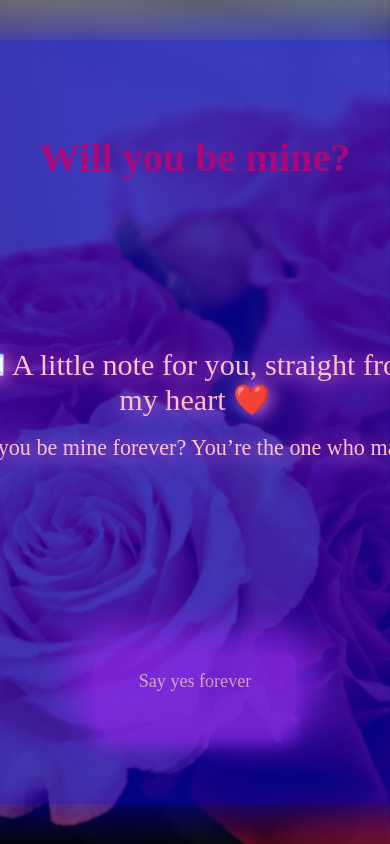
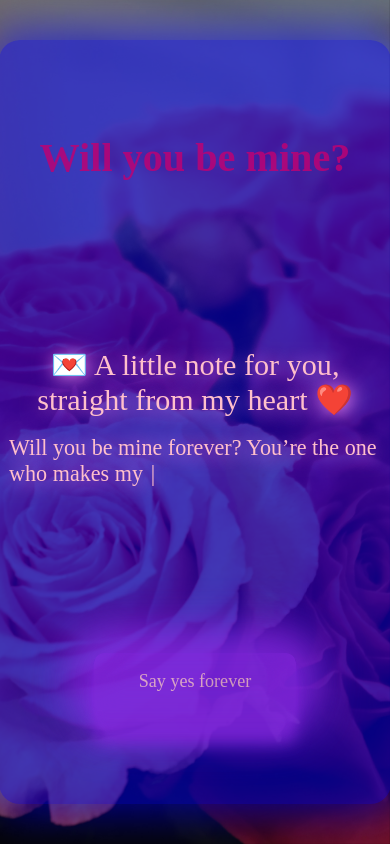
Before and after one commit to Prince-Bhattrai/Propose, a React (Vite) app: page / in a window 390 px wide. Built offline with nearby package versions, Linux system fonts and the light colour scheme.

Commit message:
Update index.css

```diff
--- a/src/index.css
+++ b/src/index.css
@@ -198,3 +198,9 @@ body::-webkit-scrollbar {
     width:300px;
   }
 }
+
+@media(max-width:420px){
+  .container .box{
+    width:390px;
+  }
+}
```
